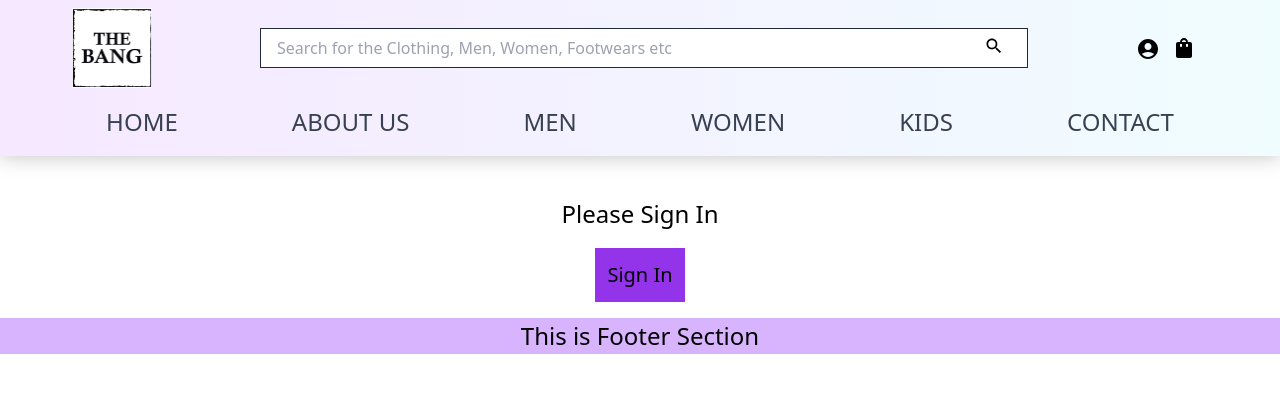
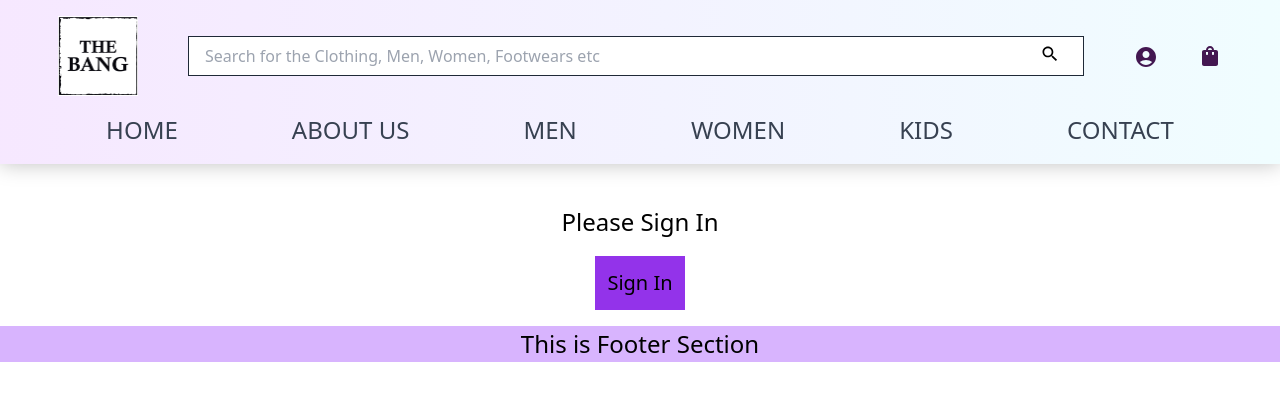
Before and after one commit to gauravmad/thebangoutfit-phase2, a Next.js app: page /myaccount in a window 1280 px wide. Shown: the top 400 px of the page. Built offline with nearby package versions, Linux system fonts and the light colour scheme; no server answers.

Commit message:
on mouse enter function in nabar done

```diff
--- a/components/Navbar/Navbar.js
+++ b/components/Navbar/Navbar.js
@@ -44,22 +44,31 @@ export default function Navbar() {
     }, 500);
 
   }
+  const buttonDisplay = () => {
+    const signInButton = document.querySelector('.signInButton');
+    signInButton.classList.remove('hidden'); // Show the sign-in button
+  }
+
+  const buttonHide = () => {
+    const signInButton = document.querySelector('.signInButton');
+    signInButton.classList.add('hidden'); // Hide the sign-in button
+  }
 
 
   return (
-    <div className=' pb-[2vh] w-full navbar'>
+    <div className=' pb-[2vh] w-full navbar flex md:flex-col lg:flex-col'>
 
-      <div className='w-[90%] mx-auto mb-[1vh] flex flex-row justify-between items-center p-[1vh]'>
+      <div className='my-[1vh] flex flex-row justify-evenly items-center p-[1vh]'>
 
         <div>
-          <Link href="/"><img src='/logo.png' className='w-[10vh] shadow-2xlxl' alt='' /></Link>
+          <Link href="/"><img src='/logo.png' className='w-[7vh] md:w-[10vh]  shadow-2xlxl' alt='' /></Link>
         </div>
 
         <div className="relative ">
           <input
             type="text"
             placeholder="Search for the Clothing, Men, Women, Footwears etc"
-            className="text-[1vh] w-[50vw] h-[3vh]  md:text-[2vh] md:w-[60vw] md:h-[5vh] pl-[1vh] md:px-[2vh] border-gray-800 border-[0.2vh] bg-white text-gray-800 "
+            className="text-[1vh] w-[50vw] h-[3vh]  md:text-[2vh] md:w-[70vw] md:h-[5vh] pl-[1vh] md:px-[2vh] border-gray-800 border-[0.2vh] bg-white text-gray-800 "
           />
           <SearchIcon
             fontSize="small"
@@ -67,41 +76,47 @@ export default function Navbar() {
           />
         </div>
 
-        <div className='flex flex-row items-center justify-end'>
-          <div className='flex flex-row items-center'>
+        <div className='flex flex-row items-center  '>
+          <div className='flex  items-center  '>
             {session ? (
-              <div onClick={handleProfileClick} className=''>
+              <div onClick={handleProfileClick} >
                 <img
                   src={session.user.image}
                   alt='Profile'
                   className='profilepicicon w-[10vh] mr-[1.5vh] cursor-pointer '
                 />
               </div>
+
             ) : (
-              <Link href="/myaccount">
-                <AccountCircleIcon className='profilepicicon text-[8vh] mr-[1.5vh]' />
+              <Link href="/myaccount" className='profileIcon' >
+                <AccountCircleIcon className='profilepicicon text-[#431751] text-[6vh] md:text-[7vh] lg:text-[8vh] ' />
+
               </Link>
             )}
-            <ShoppingBagIcon className=' text-[8vh] mr-[1.5vh]' />
-            <div className='signInButton'>
+
+            <div onMouseEnter={buttonDisplay} onMouseLeave={buttonHide}  className='signInButton  hidden'>
+              <div className='absolute  triangle'></div>
               <button
                 onClick={handleSignInOut}
-                className={`p-[1.5vh] rounded-lg text-white text-[2.5vh] font-semibold ${session ? 'bg-red-600' : 'bg-purple-600'
+                className={`p-[1.5vh] rounded-lg w-full text-white text-[2.5vh] font-semibold ${session ? 'bg-red-600' : 'bg-purple-600'
                   } active:bg-purple-800`}
               >
                 {session ? 'Logout' : 'Sign In'}
               </button>
+              <p className='text-center'>New User! Please Sign in</p>
             </div>
           </div>
+
+          <ShoppingBagIcon className='text-[#431751] text-[6vh] md:ml-[5vh] md:text-[7vh] lg:text-[8vh]' />
         </div>
 
       </div>
 
 
-      <div>
-        <nav>
-          <ul className="sidebar" >
-            <li onClick={hideSidebar}><Link href="/" className="block text-left px-[1vh] py-[0.5vh] text-[3vh] text-gray-700 navlink"  ><CloseIcon /></Link></li>
+      <div >
+        <nav >
+          <ul className="sidebar flex justify-evenly" >
+            <li onClick={hideSidebar} ><Link href="/" className="block text-right pr-[8vh] py-[0.5vh] text-[3vh] text-gray-700 "  ><CloseIcon /></Link></li>
             <li onClick={hideSidebar}><Link href="/" className="w-full block text-center px-[1vh] py-[0.5vh] text-[3vh] text-gray-700 navlink"  >HOME</Link></li>
             <li onClick={hideSidebar}><Link href="/aboutus" className="w-full block text-center px-[1vh] py-[0.5vh] text-[3vh] text-gray-700 navlink" >ABOUT US</Link></li>
             <li onClick={hideSidebar}><Link href="/men" className="w-full block text-center px-[1vh] py-[0.5vh] text-[3vh] text-gray-700 navlink" >MEN</Link></li>
@@ -110,13 +125,13 @@ export default function Navbar() {
             <li onClick={hideSidebar}><Link href="/contact" className="w-full block text-center px-[1vh] py-[0.5vh] text-[3vh] text-gray-700 navlink" >CONTACT</Link></li>
           </ul>
           <ul className="flex justify-evenly " >
-            <li className="hideOnMobile"><Link href="/" className="px-[1vh] py-[0.5vh] text-[3vh] text-gray-700 navlink"  >HOME</Link></li>
+            <li className="hideOnMobile" ><Link href="/" className="px-[1vh] py-[0.5vh] text-[3vh] text-gray-700 navlink"  >HOME</Link></li>
             <li className="hideOnMobile"><Link href="/aboutus" className="px-[1vh] py-[0.5vh] text-[3vh] text-gray-700 navlink" >ABOUT US</Link></li>
             <li className="hideOnMobile"><Link href="/men" className="px-[1vh] py-[0.5vh] text-[3vh] text-gray-700 navlink" >MEN</Link></li>
             <li className="hideOnMobile"><Link href="/women" className="px-[1vh] py-[0.5vh] text-[3vh] text-gray-700 navlink" >WOMEN</Link></li>
             <li className="hideOnMobile"><Link href="/kids" className="px-[1vh] py-[0.5vh] text-[3vh] text-gray-700 navlink" >KIDS</Link></li>
             <li className="hideOnMobile"><Link href="/contact" className="px-[1vh] py-[0.5vh] text-[3vh] text-gray-700 navlink" >CONTACT</Link></li>
-            <li className="menu-button" onClick={showSidebar}><Link href="/" className="px-[1vh] py-[0.5vh]  text-gray-700 navlink" ><MenuIcon fontSize="large" className="text-[#692a91] " /></Link></li>
+            <li className="menu-button" onClick={showSidebar}><Link href="/" className="px-[1vh] py-[0.5vh]  text-gray-700 navlink" ><MenuIcon fontSize="large" className="text-[#431751] text-[6vh] " /></Link></li>
           </ul>
         </nav>
       </div>
--- a/styles/globals.css
+++ b/styles/globals.css
@@ -15,9 +15,7 @@
   border-radius: 999px;
 }
 
-::-webkit-scrollbar-thumb:hover {
-  background: linear-gradient(to bottom, #8a2be2, #000000);
-}
+
 
 /* navbar css */
 .navbar {
@@ -28,14 +26,31 @@
   );
   box-shadow: 0px 0px 20px 0px rgba(0, 0, 0, 0.25);
 }
-.signInButton {
+/* .signInButton {
   display: none;
-}
+} */
 
 .profileIcon:hover + .signInButton {
   display: block;
+
 }
-
+.triangle{
+  height: 20px;
+  width: 20px;
+  border-bottom: 10px solid yellow;
+  border-right: 10px solid transparent;
+  border-left: 10px solid transparent;
+  top: -16%;
+  left: 44%;
+}
+.signInButton{
+  background-color: yellow;
+  padding: 25px 20px;
+  border-radius: 10px;
+  position: absolute;
+  top: 12%;
+  right: 5.5%;
+}
 
 
 .navlink:hover {
@@ -43,11 +58,7 @@
   background-color: rgba(255, 255, 255, 0.756);
   font-weight: 500;
 }
-.navlink:active {
-  color: purple;
-  font-weight: 500;
-  text-decoration: underline;
-}
+
 .sidebar {
   position: fixed;
   top: 0;
```
